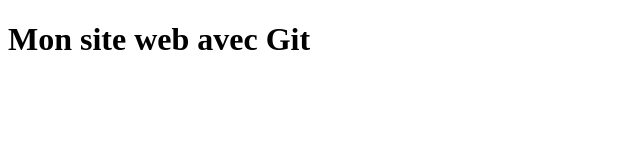
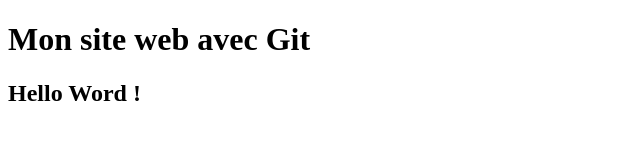
Before and after one commit to Younesasn/TP_Git, a plain HTML site: page index.html in a window 1280 px wide. Shown: the whole page, without its empty margins (0-640 px from the left). Drawn offline with Linux system fonts and the light colour scheme.

Commit message:
Ajout readme, modif index.html

```diff
--- a/index.html
+++ b/index.html
@@ -10,6 +10,7 @@
 
 <body>
     <h1>Mon site web avec Git</h1>
+    <h2>Hello Word !</h2>
 </body>
 
 </html>
```
Also changed, not shown: readme.txt (added).
